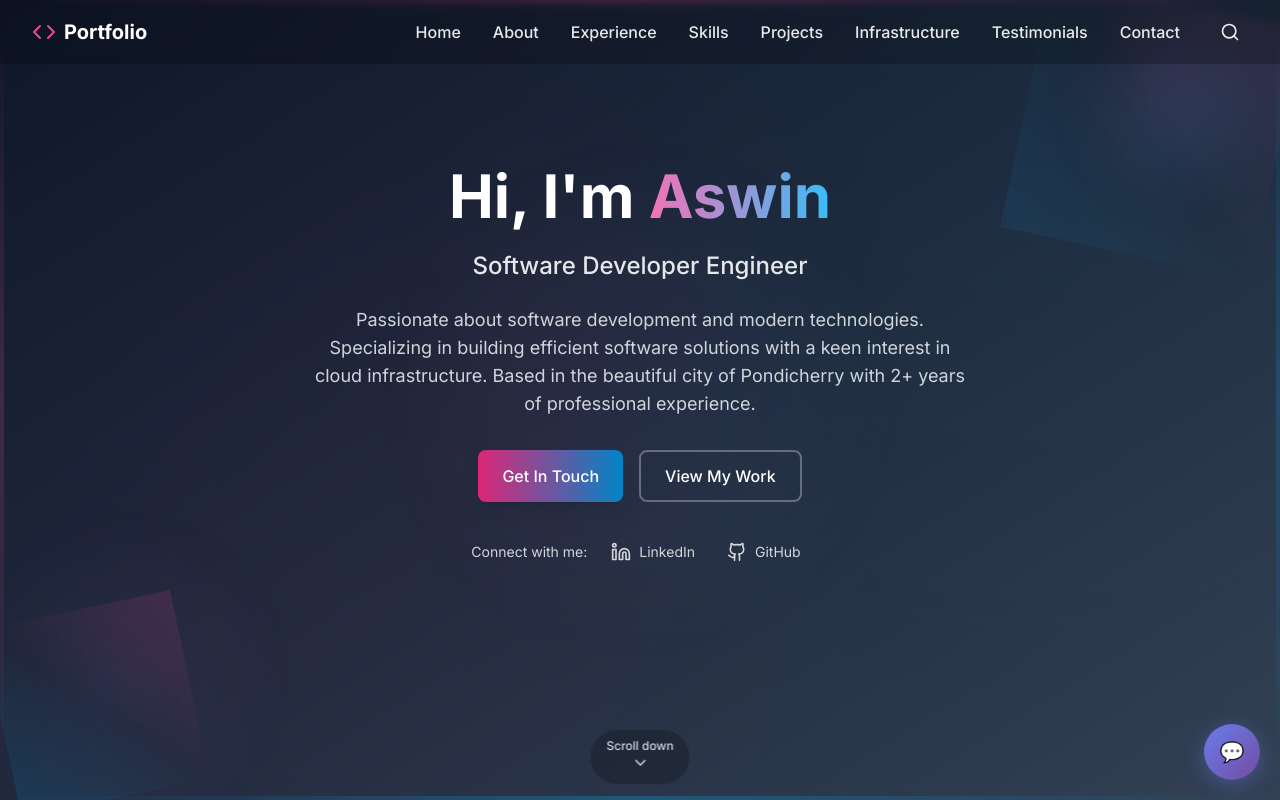
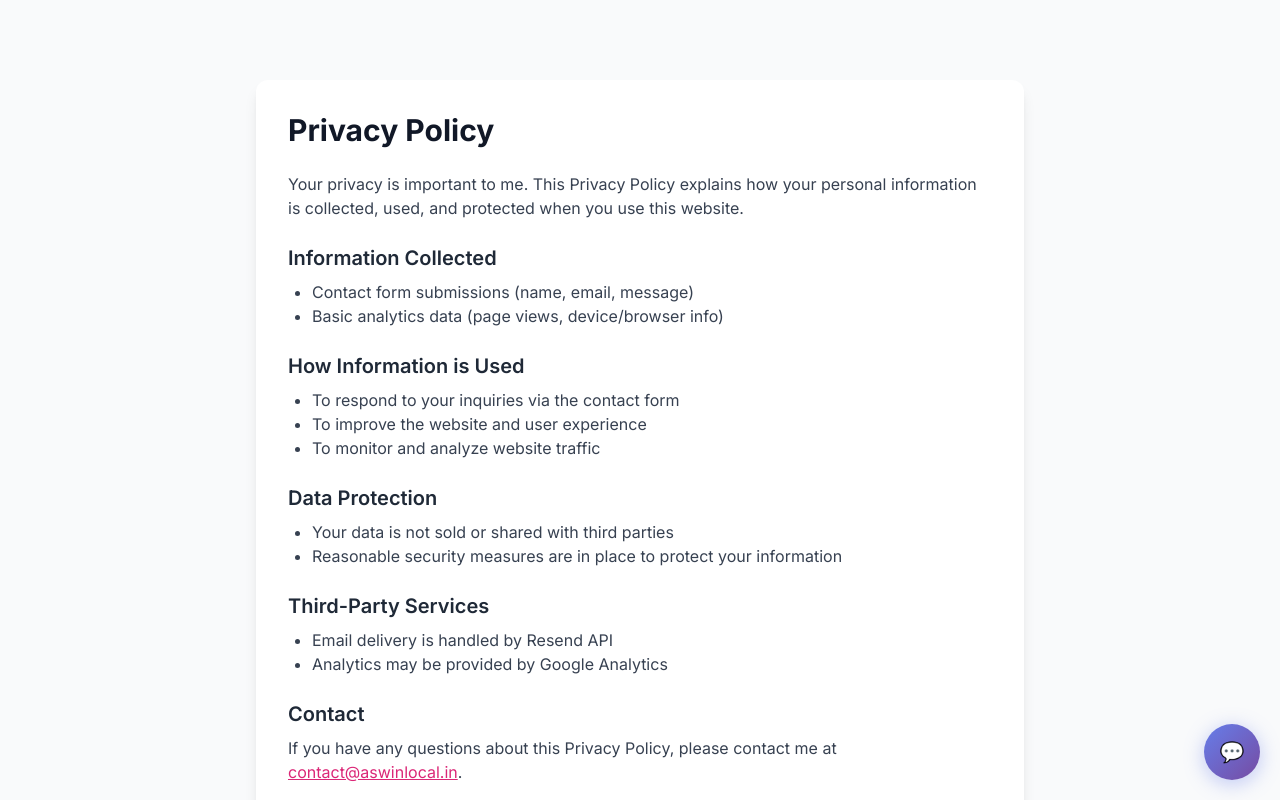
Before and after one commit to Aswintechie/portfolio, a React (Vite) app: page /privacy in a window 1280 px wide. Shown: the top 800 px of the page. Built offline with nearby package versions, Linux system fonts and the light colour scheme.

Commit message:
Add Google Analytics tracking with GA4 Measurement ID G-LH6QJZSFJR

```diff
--- a/index.html
+++ b/index.html
@@ -320,15 +320,15 @@
 
     <script type="module" src="/src/main.jsx"></script>
 
-    <!-- Google Analytics (replace GA_MEASUREMENT_ID with your actual ID) -->
-    <script async src="https://www.googletagmanager.com/gtag/js?id=GA_MEASUREMENT_ID"></script>
+    <!-- Google Analytics -->
+    <script async src="https://www.googletagmanager.com/gtag/js?id=G-LH6QJZSFJR"></script>
     <script>
       window.dataLayer = window.dataLayer || [];
       function gtag() {
         dataLayer.push(arguments);
       }
       gtag('js', new Date());
-      gtag('config', 'GA_MEASUREMENT_ID', {
+      gtag('config', 'G-LH6QJZSFJR', {
         page_title: 'Aswin Portfolio',
         page_location: window.location.href,
       });
--- a/src/App.jsx
+++ b/src/App.jsx
@@ -1,6 +1,7 @@
 import React, { useState, useEffect } from 'react';
 import { motion, AnimatePresence } from 'framer-motion';
 import { useInView } from 'react-intersection-observer';
+import { BrowserRouter as Router, Routes, Route } from 'react-router-dom';
 
 import {
   Menu,
@@ -26,6 +27,8 @@ import {
   Star,
 } from 'lucide-react';
 import SearchModal from './components/SearchModal.jsx';
+import PrivacyPolicy from './components/PrivacyPolicy.jsx';
+import NotFound from './components/NotFound.jsx';
 
 // Custom hook for experience calculation
 const useExperienceCalculator = () => {
@@ -101,7 +104,6 @@ const Navigation = React.memo(function Navigation() {
     { name: 'Skills', href: '#skills' },
     { name: 'Projects', href: '#projects' },
     { name: 'Infrastructure', href: '#personal-projects' },
-    { name: 'Testimonials', href: '#testimonials' },
     { name: 'Contact', href: '#contact' },
   ];
 
@@ -1390,6 +1392,11 @@ const App = () => {
   }
 
   return (
+    <Router>
+      <Routes>
+        <Route
+          path='/'
+          element={
             <div className='App'>
               <Navigation />
               <HeroSection />
@@ -1398,10 +1405,15 @@ const App = () => {
               <SkillsSection />
               <ProjectsSection />
               <PersonalProjectsSection />
-      <TestimonialsSection />
               <ContactSection />
               <Footer />
             </div>
+          }
+        />
+        <Route path='/privacy' element={<PrivacyPolicy />} />
+        <Route path='*' element={<NotFound />} />
+      </Routes>
+    </Router>
   );
 };
 
--- a/src/components/PrivacyPolicy.jsx
+++ b/src/components/PrivacyPolicy.jsx
@@ -1,172 +1,45 @@
 import React from 'react';
-import { motion } from 'framer-motion';
-import { useInView } from 'react-intersection-observer';
-import { ArrowLeft, Shield, Eye, Lock, Database } from 'lucide-react';
 
-const PrivacyPolicy = () => {
-  const [ref, inView] = useInView({ triggerOnce: true, threshold: 0.1 });
-
-  return (
+const PrivacyPolicy = () => (
   <div className='min-h-screen bg-gray-50 py-20'>
-      <div className='container-custom'>
-        {/* Header */}
-        <motion.div
-          ref={ref}
-          initial={{ opacity: 0, y: 50 }}
-          animate={inView ? { opacity: 1, y: 0 } : {}}
-          transition={{ duration: 0.8 }}
-          className='text-center mb-16'
-        >
-          <div className='flex items-center justify-center mb-6'>
-            <Shield size={48} className='text-secondary-600 mr-4' />
-            <h1 className='text-4xl lg:text-5xl font-bold text-gray-900'>Privacy Policy</h1>
-          </div>
-          <p className='text-xl text-gray-600 max-w-3xl mx-auto'>
-            How we collect, use, and protect your information
+    <div className='container-custom max-w-3xl mx-auto bg-white rounded-xl shadow-lg p-8'>
+      <h1 className='text-3xl font-bold mb-6 text-gray-900'>Privacy Policy</h1>
+      <p className='mb-4 text-gray-700'>
+        Your privacy is important to me. This Privacy Policy explains how your personal information
+        is collected, used, and protected when you use this website.
       </p>
-          <div className='mt-6'>
-            <a
-              href='/'
-              className='inline-flex items-center text-secondary-600 hover:text-secondary-700 transition-colors duration-200'
-            >
-              <ArrowLeft size={20} className='mr-2' />
-              Back to Portfolio
+      <h2 className='text-xl font-semibold mt-6 mb-2 text-gray-800'>Information Collected</h2>
+      <ul className='list-disc pl-6 mb-4 text-gray-700'>
+        <li>Contact form submissions (name, email, message)</li>
+        <li>Basic analytics data (page views, device/browser info)</li>
+      </ul>
+      <h2 className='text-xl font-semibold mt-6 mb-2 text-gray-800'>How Information is Used</h2>
+      <ul className='list-disc pl-6 mb-4 text-gray-700'>
+        <li>To respond to your inquiries via the contact form</li>
+        <li>To improve the website and user experience</li>
+        <li>To monitor and analyze website traffic</li>
+      </ul>
+      <h2 className='text-xl font-semibold mt-6 mb-2 text-gray-800'>Data Protection</h2>
+      <ul className='list-disc pl-6 mb-4 text-gray-700'>
+        <li>Your data is not sold or shared with third parties</li>
+        <li>Reasonable security measures are in place to protect your information</li>
+      </ul>
+      <h2 className='text-xl font-semibold mt-6 mb-2 text-gray-800'>Third-Party Services</h2>
+      <ul className='list-disc pl-6 mb-4 text-gray-700'>
+        <li>Email delivery is handled by Resend API</li>
+        <li>Analytics may be provided by Google Analytics</li>
+      </ul>
+      <h2 className='text-xl font-semibold mt-6 mb-2 text-gray-800'>Contact</h2>
+      <p className='mb-4 text-gray-700'>
+        If you have any questions about this Privacy Policy, please contact me at{' '}
+        <a href='mailto:contact@aswinlocal.in' className='text-secondary-600 underline'>
+          contact@aswinlocal.in
         </a>
-          </div>
-        </motion.div>
-
-        {/* Content */}
-        <motion.div
-          initial={{ opacity: 0, y: 50 }}
-          animate={inView ? { opacity: 1, y: 0 } : {}}
-          transition={{ duration: 0.8, delay: 0.2 }}
-          className='max-w-4xl mx-auto bg-white rounded-lg shadow-lg p-8 lg:p-12'
-        >
-          <div className='prose prose-lg max-w-none'>
-            <div className='mb-8'>
-              <h2 className='text-2xl font-bold text-gray-900 mb-4 flex items-center'>
-                <Eye size={24} className='mr-3 text-secondary-600' />
-                Information We Collect
-              </h2>
-              <p className='text-gray-700 mb-4'>
-                When you visit my portfolio website, we may collect the following information:
+        .
       </p>
-              <ul className='list-disc pl-6 text-gray-700 space-y-2'>
-                <li>
-                  <strong>Contact Form Data:</strong> Name, email address, and message content when
-                  you use the contact form
-                </li>
-                <li>
-                  <strong>Usage Data:</strong> Pages visited, time spent on site, and browser
-                  information
-                </li>
-                <li>
-                  <strong>Technical Data:</strong> IP address, browser type, operating system, and
-                  device information
-                </li>
-              </ul>
-            </div>
-
-            <div className='mb-8'>
-              <h2 className='text-2xl font-bold text-gray-900 mb-4 flex items-center'>
-                <Database size={24} className='mr-3 text-secondary-600' />
-                How We Use Your Information
-              </h2>
-              <p className='text-gray-700 mb-4'>
-                The information we collect is used for the following purposes:
-              </p>
-              <ul className='list-disc pl-6 text-gray-700 space-y-2'>
-                <li>To respond to your inquiries and provide customer support</li>
-                <li>To improve website functionality and user experience</li>
-                <li>To analyze website traffic and usage patterns</li>
-                <li>To ensure website security and prevent fraud</li>
-              </ul>
-            </div>
-
-            <div className='mb-8'>
-              <h2 className='text-2xl font-bold text-gray-900 mb-4 flex items-center'>
-                <Lock size={24} className='mr-3 text-secondary-600' />
-                Data Protection
-              </h2>
-              <p className='text-gray-700 mb-4'>
-                We implement appropriate security measures to protect your personal information:
-              </p>
-              <ul className='list-disc pl-6 text-gray-700 space-y-2'>
-                <li>SSL encryption for all data transmission</li>
-                <li>Secure hosting on Cloudflare Workers with enterprise-grade security</li>
-                <li>Regular security audits and updates</li>
-                <li>Limited access to personal data on a need-to-know basis</li>
-              </ul>
-            </div>
-
-            <div className='mb-8'>
-              <h2 className='text-2xl font-bold text-gray-900 mb-4'>Third-Party Services</h2>
-              <p className='text-gray-700 mb-4'>
-                This website uses the following third-party services:
-              </p>
-              <ul className='list-disc pl-6 text-gray-700 space-y-2'>
-                <li>
-                  <strong>Resend:</strong> For sending email notifications and auto-replies
-                </li>
-                <li>
-                  <strong>Cloudflare:</strong> For hosting, CDN, and security services
-                </li>
-                <li>
-                  <strong>Google Fonts:</strong> For typography (fonts are loaded from Google's
-                  servers)
-                </li>
-              </ul>
-            </div>
-
-            <div className='mb-8'>
-              <h2 className='text-2xl font-bold text-gray-900 mb-4'>Your Rights</h2>
-              <p className='text-gray-700 mb-4'>
-                You have the following rights regarding your personal data:
-              </p>
-              <ul className='list-disc pl-6 text-gray-700 space-y-2'>
-                <li>Right to access your personal data</li>
-                <li>Right to correct inaccurate data</li>
-                <li>Right to request deletion of your data</li>
-                <li>Right to withdraw consent for data processing</li>
-              </ul>
-            </div>
-
-            <div className='mb-8'>
-              <h2 className='text-2xl font-bold text-gray-900 mb-4'>Cookies</h2>
-              <p className='text-gray-700 mb-4'>
-                This website uses minimal cookies for essential functionality. We do not use
-                tracking cookies or analytics cookies that could identify individual users.
-              </p>
-            </div>
-
-            <div className='mb-8'>
-              <h2 className='text-2xl font-bold text-gray-900 mb-4'>Contact Information</h2>
-              <p className='text-gray-700 mb-4'>
-                If you have any questions about this Privacy Policy or how we handle your data,
-                please contact me:
-              </p>
-              <div className='bg-gray-50 p-4 rounded-lg'>
-                <p className='text-gray-700'>
-                  <strong>Email:</strong> contact@aswinlocal.in
-                  <br />
-                  <strong>Website:</strong> www.aswinlocal.in
-                </p>
-              </div>
-            </div>
-
-            <div className='border-t border-gray-200 pt-8'>
-              <p className='text-sm text-gray-600'>
-                <strong>Last updated:</strong> December 19, 2024
-                <br />
-                This Privacy Policy is effective as of the date listed above and will remain in
-                effect except with respect to any changes in its provisions in the future.
-              </p>
-            </div>
-          </div>
-        </motion.div>
+      <p className='text-gray-500 text-sm mt-8'>Last updated: July 6, 2025</p>
     </div>
   </div>
 );
-};
 
 export default PrivacyPolicy;
--- a/src/components/SearchModal.jsx
+++ b/src/components/SearchModal.jsx
@@ -17,7 +17,6 @@ const SearchModal = ({ isOpen, onClose }) => {
       href: '#personal-projects',
       description: 'See my personal infrastructure projects',
     },
-    { name: 'Testimonials', href: '#testimonials', description: 'Read what others say about me' },
     { name: 'Contact', href: '#contact', description: 'Get in touch with me' },
   ];
 
```
Also changed, not shown: 1 other file (tests, documents, lock files or other folders). Lines whose indentation alone changed are shown as unchanged.
